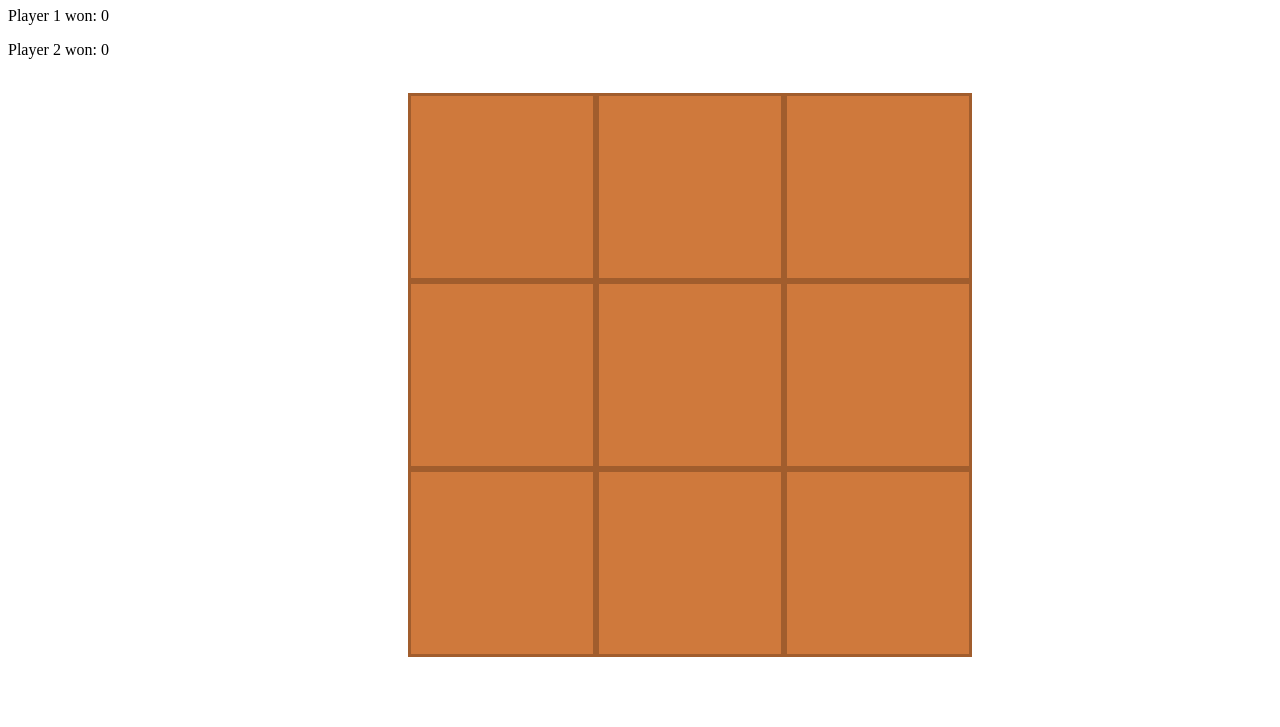
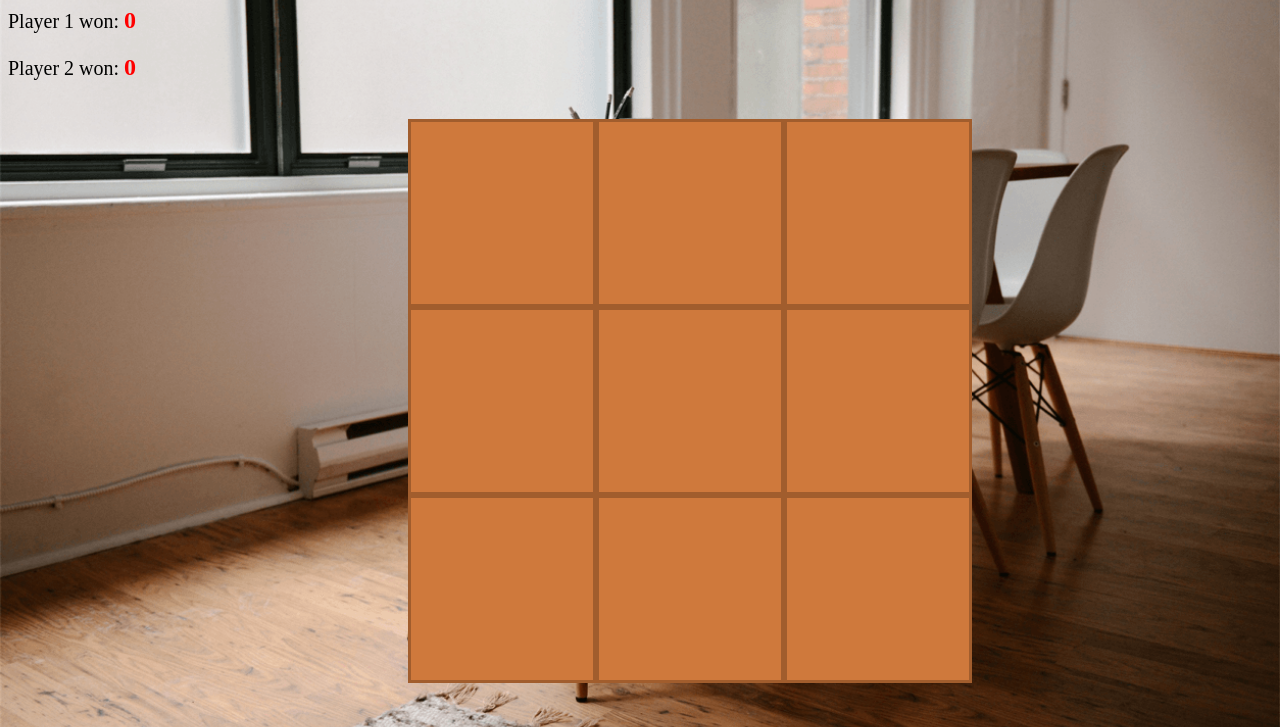
Before and after one commit to maxphang/maxphang.github.io, a plain HTML site: page index.html in a window 1280 px wide. Shown: the part 73-800 px from the top of the page. Drawn offline with Linux system fonts and the light colour scheme.

Commit message:
Update tic_tac_toe.css

```diff
--- a/css/tic_tac_toe.css
+++ b/css/tic_tac_toe.css
@@ -1,9 +1,24 @@
+body {
+	background-image: url('../img/photo2.png');
+	background-size: cover;
+	background-repeat: no-repeat;
+}
+
 section {
 	height: 600px;
 	width: 600px;
 	padding-left: 400px;
 }
 
+header {
+	font-size: 20px;
+}
+
+header p span {
+	font-weight: bold;
+	color: red;
+	font-size: 24px;
+}
 div {
 	border: 3px solid #A15D2D;
 	width: 25%;
```
Lines whose indentation alone changed are shown as unchanged.
